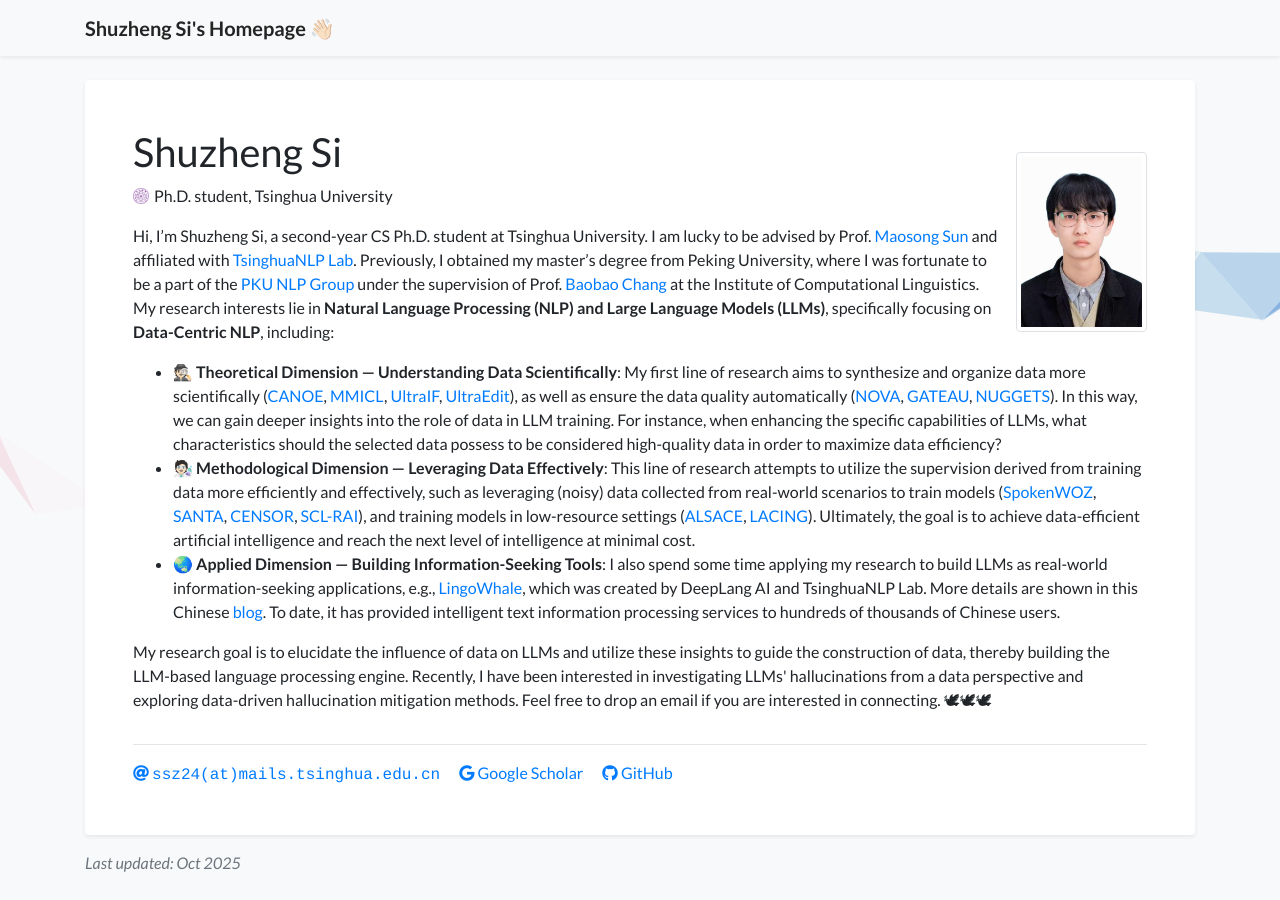
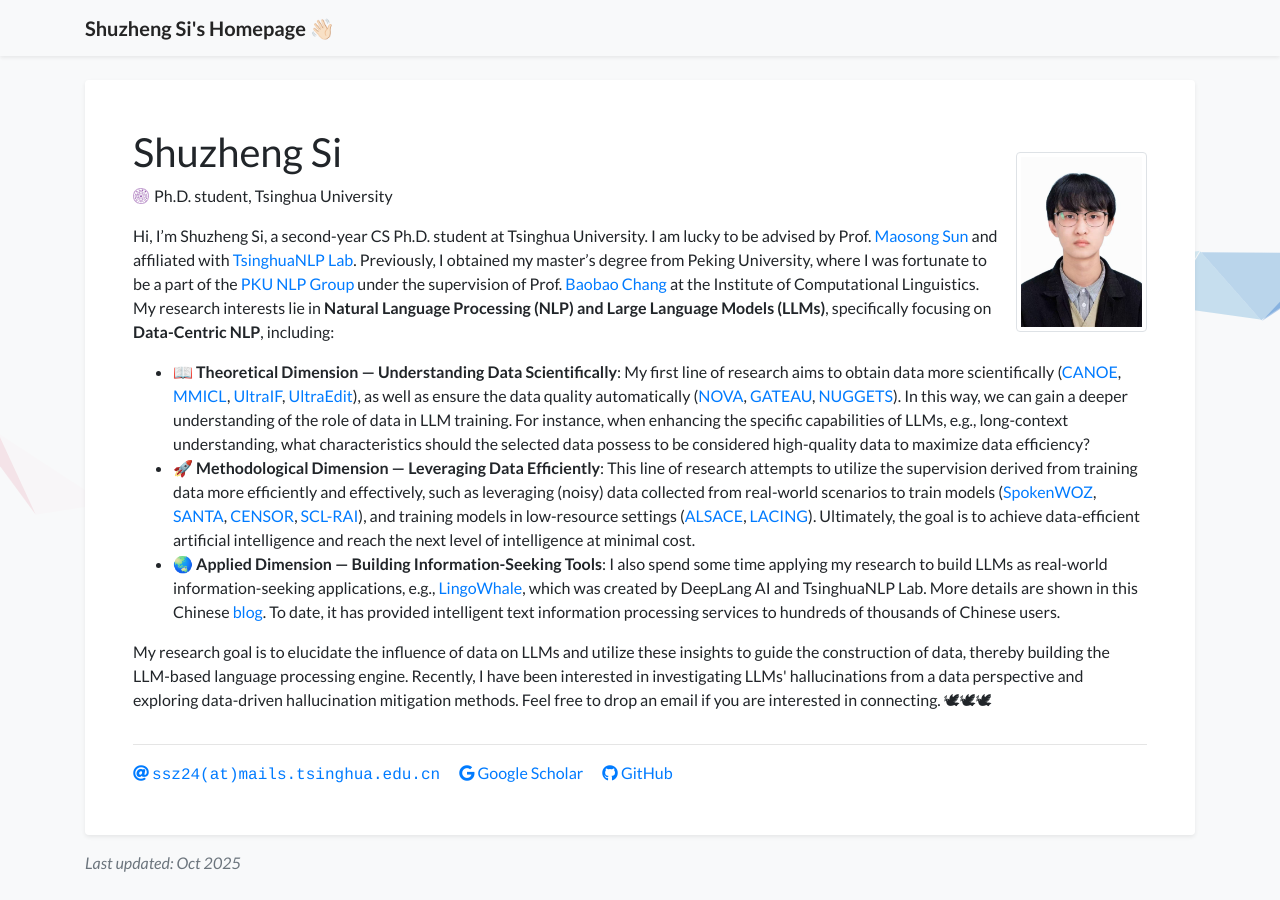
Before and after one commit to S1s-Z/s1s-z.github.io, a Jekyll site: the page built from index.html, in a window 1280 px wide. Built offline with Jekyll 4.4.1, drawn with Linux system fonts in a browser that asks for light colours; a style sheet for code colours, icons or effects is not loaded.

Commit message:
Update profile.yml

```diff
--- a/_data/profile.yml
+++ b/_data/profile.yml
@@ -23,10 +23,10 @@
   <br>
   <ul class="pub">
       <li>
-          🕵🏻 <b>Theoretical Dimension — Understanding Data Scientifically</b>: My first line of research aims to synthesize and organize data more scientifically (<a href="https://arxiv.org/abs/2505.16483">CANOE</a>, <a href="https://arxiv.org/abs/2309.07915">MMICL</a>, <a href="https://arxiv.org/abs/2502.04153">UltraIF</a>, <a href="https://arxiv.org/abs/2407.05282">UltraEdit</a>), as well as ensure the data quality automatically (<a href="https://arxiv.org/abs/2502.07340">NOVA</a>, <a href="https://arxiv.org/abs/2410.15633">GATEAU</a>, <a href="https://arxiv.org/abs/2312.10302">NUGGETS</a>). In this way, we can gain deeper insights into the role of data in LLM training. For instance, when enhancing the specific capabilities of LLMs, what characteristics should the selected data possess to be considered high-quality data in order to maximize data efficiency?
+          📖 <b>Theoretical Dimension — Understanding Data Scientifically</b>: My first line of research aims to obtain data more scientifically (<a href="https://arxiv.org/abs/2505.16483">CANOE</a>, <a href="https://arxiv.org/abs/2309.07915">MMICL</a>, <a href="https://arxiv.org/abs/2502.04153">UltraIF</a>, <a href="https://arxiv.org/abs/2407.05282">UltraEdit</a>), as well as ensure the data quality automatically (<a href="https://arxiv.org/abs/2502.07340">NOVA</a>, <a href="https://arxiv.org/abs/2410.15633">GATEAU</a>, <a href="https://arxiv.org/abs/2312.10302">NUGGETS</a>). In this way, we can gain a deeper understanding of the role of data in LLM training. For instance, when enhancing the specific capabilities of LLMs, e.g., long-context understanding, what characteristics should the selected data possess to be considered high-quality data to maximize data efficiency?
       </li>
       <li>
-          🧑🏻‍🔬 <b>Methodological Dimension — Leveraging Data Effectively</b>: This line of research attempts to utilize the supervision derived from training data more efficiently and effectively, such as leveraging (noisy) data collected from real-world scenarios to train models (<a href="https://arxiv.org/abs/2305.13040">SpokenWOZ</a>, <a href="https://arxiv.org/abs/2305.04076">SANTA</a>, <a href="https://arxiv.org/abs/2311.08010">CENSOR</a>, <a href="https://arxiv.org/abs/2209.01646">SCL-RAI</a>), and training models in low-resource settings (<a href="https://arxiv.org/abs/2404.08491">ALSACE</a>, <a href="https://arxiv.org/abs/2411.14279">LACING</a>). Ultimately, the goal is to achieve data-efficient artificial intelligence and reach the next level of intelligence at minimal cost.
+          🚀 <b>Methodological Dimension — Leveraging Data Efficiently</b>: This line of research attempts to utilize the supervision derived from training data more efficiently and effectively, such as leveraging (noisy) data collected from real-world scenarios to train models (<a href="https://arxiv.org/abs/2305.13040">SpokenWOZ</a>, <a href="https://arxiv.org/abs/2305.04076">SANTA</a>, <a href="https://arxiv.org/abs/2311.08010">CENSOR</a>, <a href="https://arxiv.org/abs/2209.01646">SCL-RAI</a>), and training models in low-resource settings (<a href="https://arxiv.org/abs/2404.08491">ALSACE</a>, <a href="https://arxiv.org/abs/2411.14279">LACING</a>). Ultimately, the goal is to achieve data-efficient artificial intelligence and reach the next level of intelligence at minimal cost.
       </li>
       <li>
           🌏 <b>Applied Dimension — Building Information-Seeking Tools</b>: I also spend some time applying my research to build LLMs as real-world information-seeking applications, e.g., <a href="https://lingowhale.com/">LingoWhale</a>, which was created by DeepLang AI and TsinghuaNLP Lab. More details are shown in this Chinese <a href="https://mp.weixin.qq.com/s/oB054vVcEBgD21VGZIqmNg">blog</a>. To date, it has provided intelligent text information processing services to hundreds of thousands of Chinese users.
```
